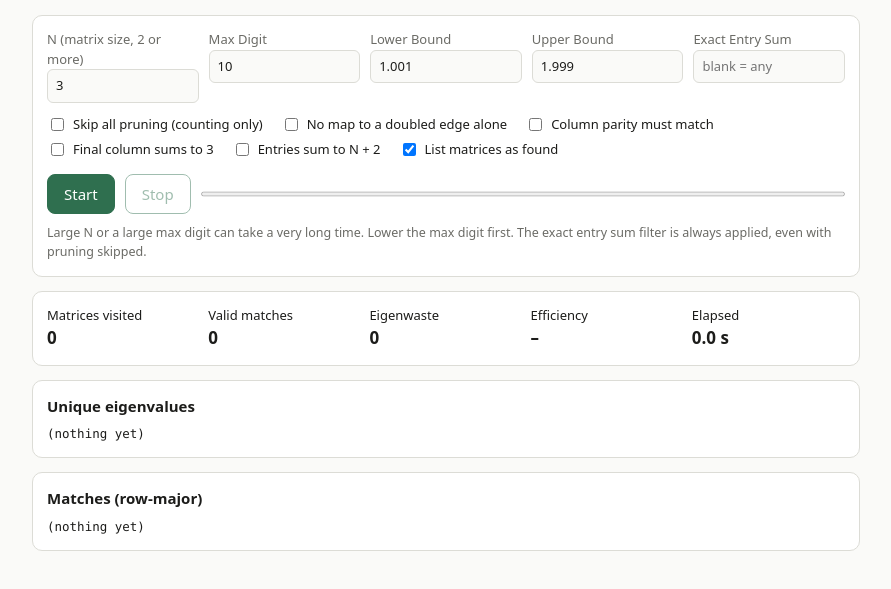
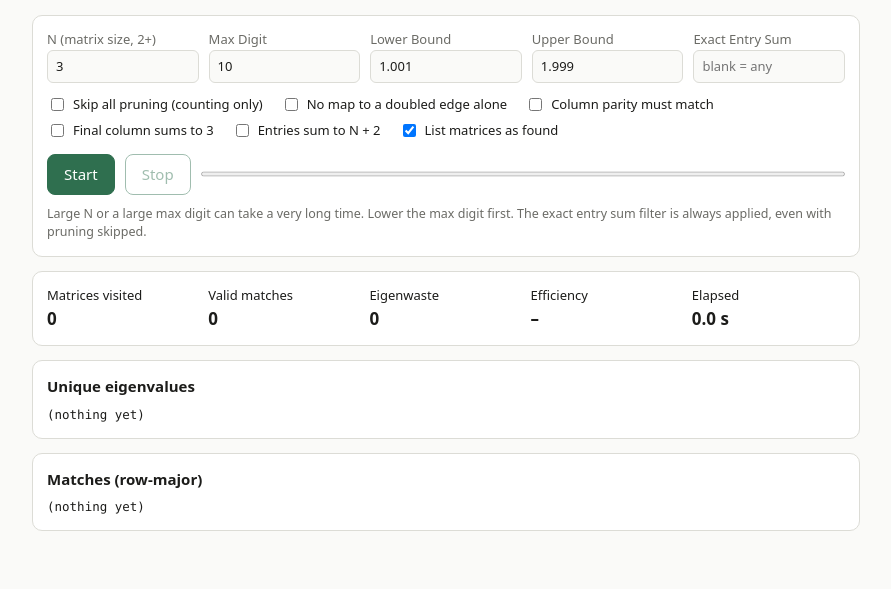
Before and after one commit to jtsonis/eigenvalue-driller, a plain HTML site: page index.html in a window 1280 px wide. Shown: the part 105-694 px from the top of the page, without its empty margins (194-1085 px from the left). Drawn offline with Linux system fonts and the light colour scheme.

Commit message:
Update index.html

```diff
--- a/index.html
+++ b/index.html
@@ -35,7 +35,7 @@ h2{font-size:15px;margin:0 0 8px}.note{font-size:12.5px;color:var(--mut)}
 
 <div class="card">
 <div class="grid">
-<div><label>N (matrix size, 2 or more)<input id="N" type="number" min="2" value="3"></label></div>
+<div><label>N (matrix size, 2+)<input id="N" type="number" min="2" value="3"></label></div>
 <div><label>Max Digit<input id="md" type="number" min="1" max="20" value="10"></label></div>
 <div><label>Lower Bound<input id="lo" type="number" step="0.001" value="1.001"></label></div>
 <div><label>Upper Bound<input id="hi" type="number" step="0.001" value="1.999"></label></div>
```
